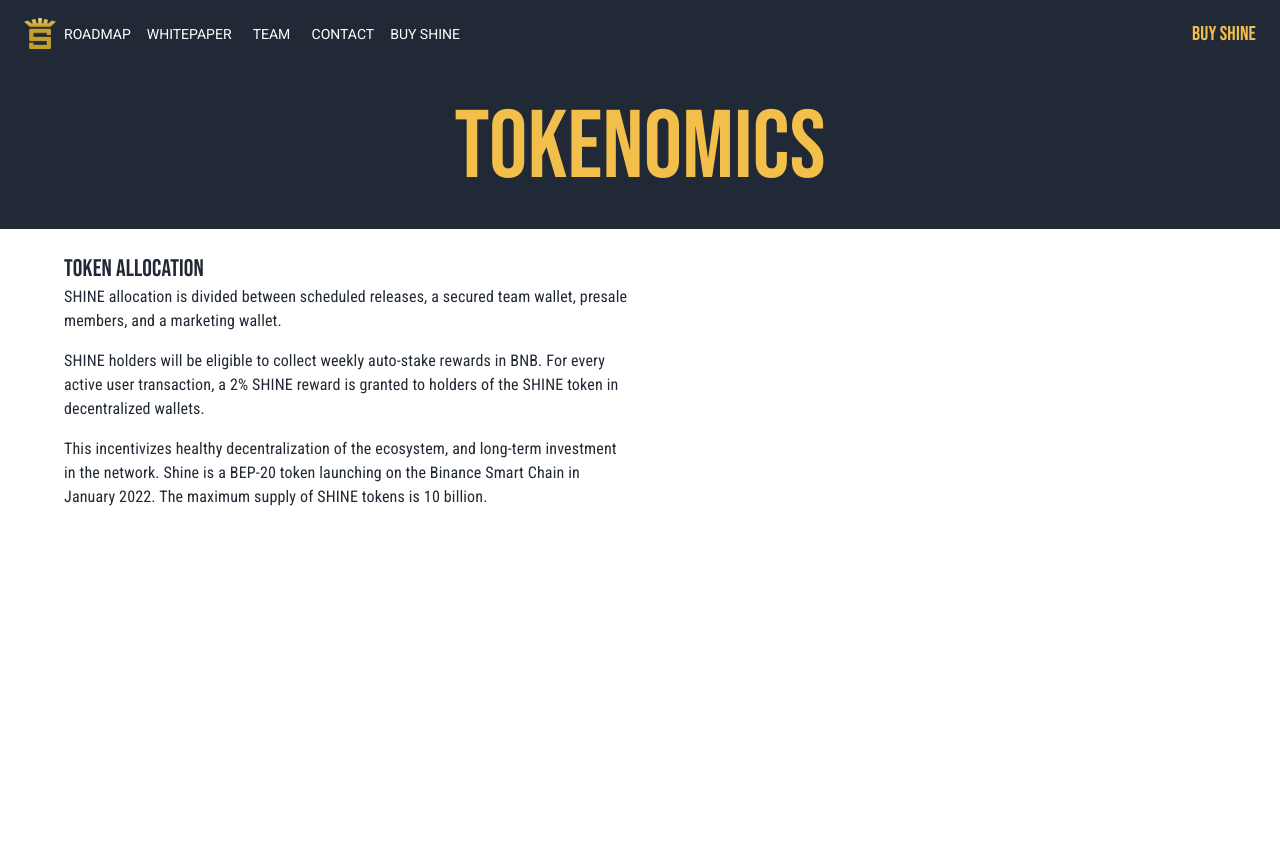
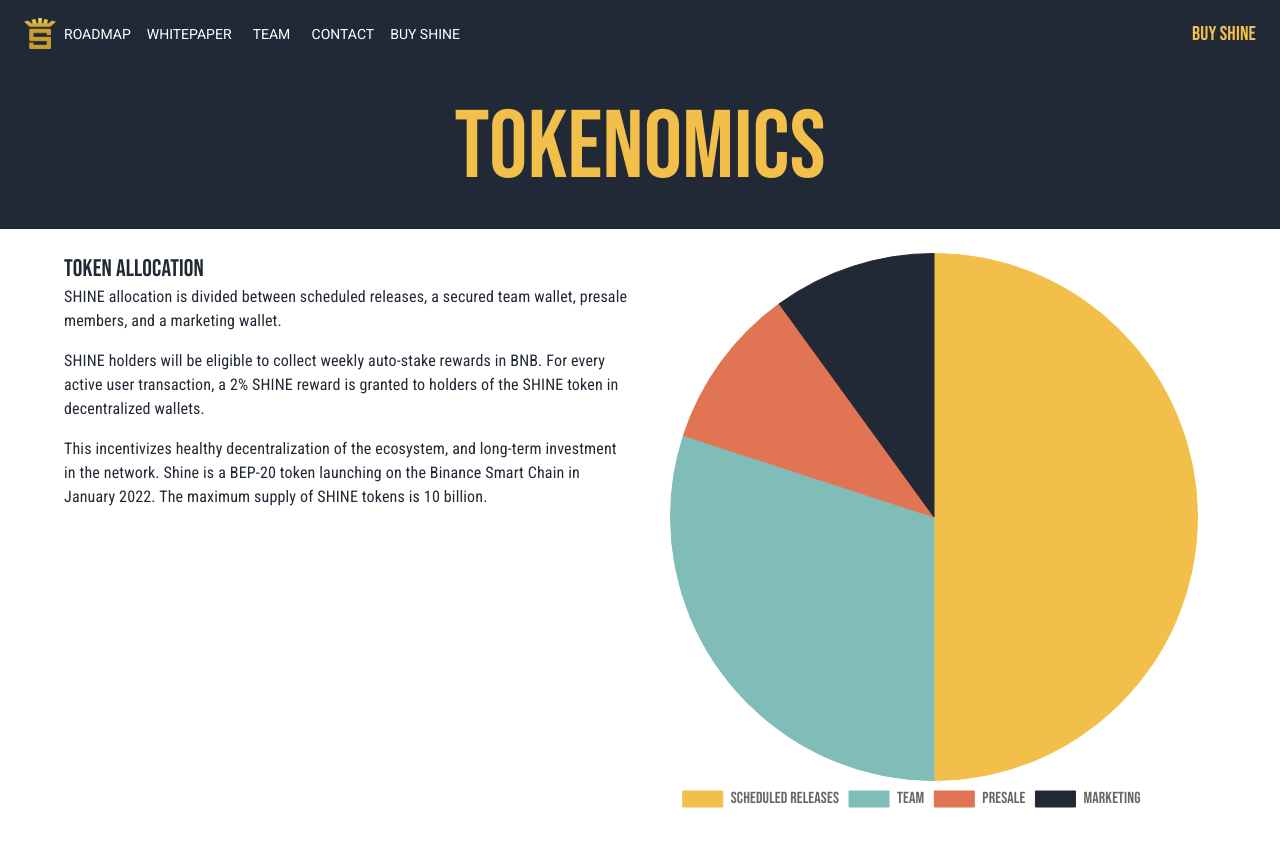
Before and after one commit to Joshuatanderson/shine-site-0, a Next.js app: page /tokenomics in a window 1280 px wide. Shown: the top 846 px of the page. Before the commit the page ends 800 px from the top, so only its background shows below. Built offline with nearby package versions, Linux system fonts and the light colour scheme.

Commit message:
feat: added allocation chart

```diff
--- a/package.json
+++ b/package.json
@@ -18,9 +18,11 @@
         "@fontsource/roboto": "^4.5.3",
         "@mui/icons-material": "^5.5.1",
         "@mui/material": "^5.5.1",
+        "chart.js": "^3.7.1",
         "classnames": "^2.3.1",
         "next": "12.1.0",
         "react": "17.0.2",
+        "react-chartjs-2": "^4.0.1",
         "react-dom": "17.0.2",
         "react-player": "^2.10.0",
         "sass": "^1.49.9"
--- a/pages/tokenomics.tsx
+++ b/pages/tokenomics.tsx
@@ -1,8 +1,17 @@
 import { ThemeProvider } from "@emotion/react";
 import { Container, Grid, ScopedCssBaseline, Typography } from "@mui/material";
-import React from "react";
+import { Chart as ChartJS, ArcElement, Tooltip, Legend } from "chart.js";
+import { Pie } from "react-chartjs-2";
+import React, { useEffect, useRef, useState } from "react";
 import TitleBar from "../components/TitleBar";
-import { darkTheme, lightTheme } from "../styles/theme";
+import {
+    coral,
+    dark,
+    darkTheme,
+    lightTheme,
+    seafoam,
+    yellow,
+} from "../styles/theme";
 
 const classes = {
     paragraph: {
@@ -10,7 +19,66 @@
     },
 };
 
+const allocationChartData = {
+    labels: ["Scheduled Releases", "Team", "Presale", "Marketing"],
+    datasets: [
+        {
+            label: "Token Distribution",
+            data: [50, 30, 10, 10],
+            backgroundColor: [yellow, seafoam, coral, dark],
+            borderColor: [yellow, seafoam, coral, dark],
+            borderWidth: 1,
+        },
+    ],
+};
+
+const chartOptions = {
+    plugins: {
+        legend: {
+            labels: {
+                font: {
+                    family: "Bebas Neue",
+                    size: darkTheme.typography.htmlFontSize,
+                },
+            },
+            position: "bottom",
+        },
+    },
+};
+
+const data = {
+    labels: ["Red", "Blue", "Yellow", "Green", "Purple", "Orange"],
+    datasets: [
+        {
+            label: "# of Votes",
+            data: [12, 19, 3, 5, 2, 3],
+            backgroundColor: [
+                "rgba(255, 99, 132, 0.2)",
+                "rgba(54, 162, 235, 0.2)",
+                "rgba(255, 206, 86, 0.2)",
+                "rgba(75, 192, 192, 0.2)",
+                "rgba(153, 102, 255, 0.2)",
+                "rgba(255, 159, 64, 0.2)",
+            ],
+            borderColor: [
+                "rgba(255, 99, 132, 1)",
+                "rgba(54, 162, 235, 1)",
+                "rgba(255, 206, 86, 1)",
+                "rgba(75, 192, 192, 1)",
+                "rgba(153, 102, 255, 1)",
+                "rgba(255, 159, 64, 1)",
+            ],
+            borderWidth: 1,
+        },
+    ],
+};
+
 const Tokenomics = () => {
+    ChartJS.register(ArcElement, Tooltip, Legend);
+    // useEffect(() => {}, []);
+    // useEffect(() => {
+    //     ChartJS.register(ArcElement, Tooltip, Legend);
+    // }, []);
     return (
         <>
             <ThemeProvider theme={darkTheme}>
@@ -56,6 +124,12 @@
                                     tokens is 10 billion.
                                 </Typography>
                             </Grid>
+                            <Grid item xs={12} sm={6}>
+                                <Pie
+                                    data={allocationChartData}
+                                    options={chartOptions}
+                                ></Pie>
+                            </Grid>
                         </Grid>
                     </Container>
                 </ScopedCssBaseline>
--- a/styles/theme.ts
+++ b/styles/theme.ts
@@ -3,11 +3,11 @@
 import { createTheme, ThemeOptions } from "@mui/material";
 import { purple } from "@mui/material/colors";
 
-const dark = "#212936";
-const yellow = "#F2C04A";
-const white = "#fff";
-const coral = "#E07453";
-const seafoam = "#80BDB9";
+export const dark = "#212936";
+export const yellow = "#F2C04A";
+export const white = "#fff";
+export const coral = "#E07453";
+export const seafoam = "#80BDB9";
 
 const base: ThemeOptions = {
     typography: {
```
Also changed, not shown: 1 other file (tests, documents, lock files or other folders).
